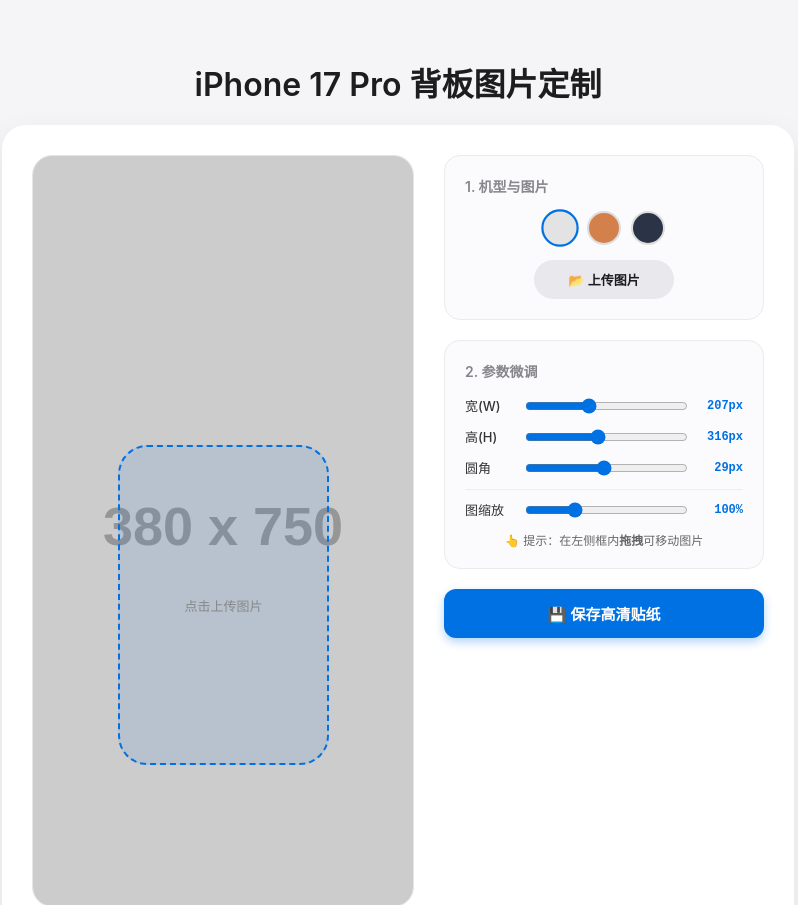
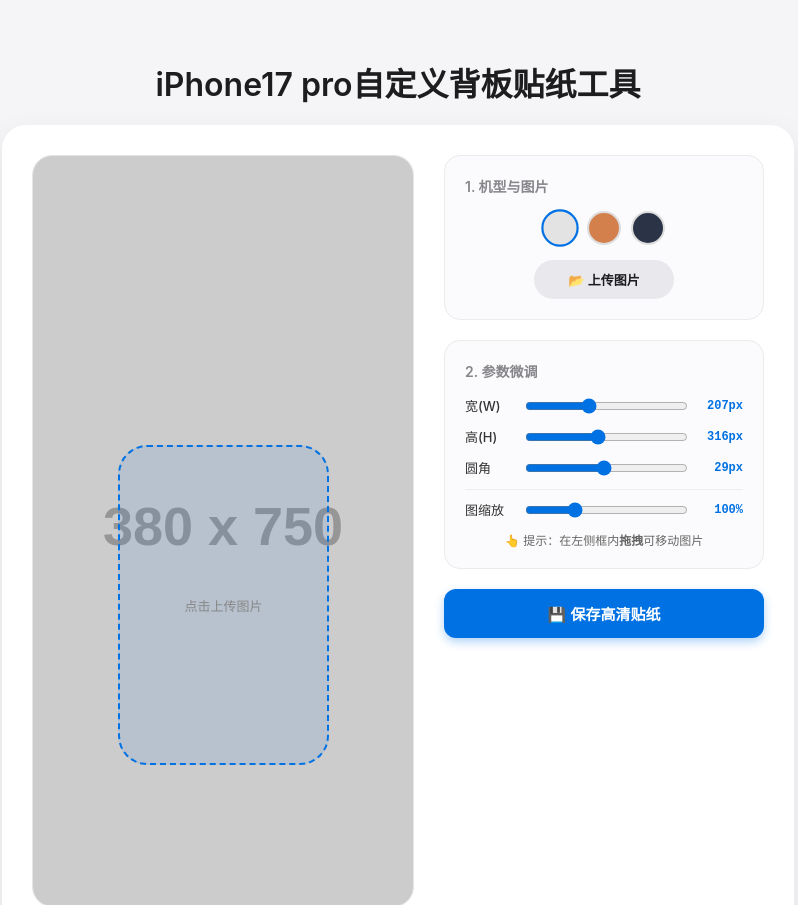
Before and after one commit to Simon1109/iPhone-17-pro-sticker-editer, a plain HTML site: page index.html in a window 1280 px wide. Shown: the top 905 px of the page, without its empty margins (242-1040 px from the left). Drawn offline with nearby package versions, Linux system fonts and the light colour scheme; placeholder pictures from the web are drawn by us.

Commit message:
Update index.html

```diff
--- a/index.html
+++ b/index.html
@@ -3,7 +3,7 @@
 <head>
     <meta charset="UTF-8">
     <meta name="viewport" content="width=device-width, initial-scale=1.0">
-    <title>iPhone 17 Pro 定制 (极简稳定版)</title>
+    <title>iPhone17 pro自定义背板贴纸工具</title>
     <style>
         :root {
             --primary-color: #0071e3;
@@ -144,7 +144,7 @@
 </head>
 <body>
 
-    <h1>iPhone 17 Pro 背板图片定制</h1>
+    <h1>iPhone17 pro自定义背板贴纸工具</h1>
 
     <div class="main-container">
         <div id="design-stage">
```
